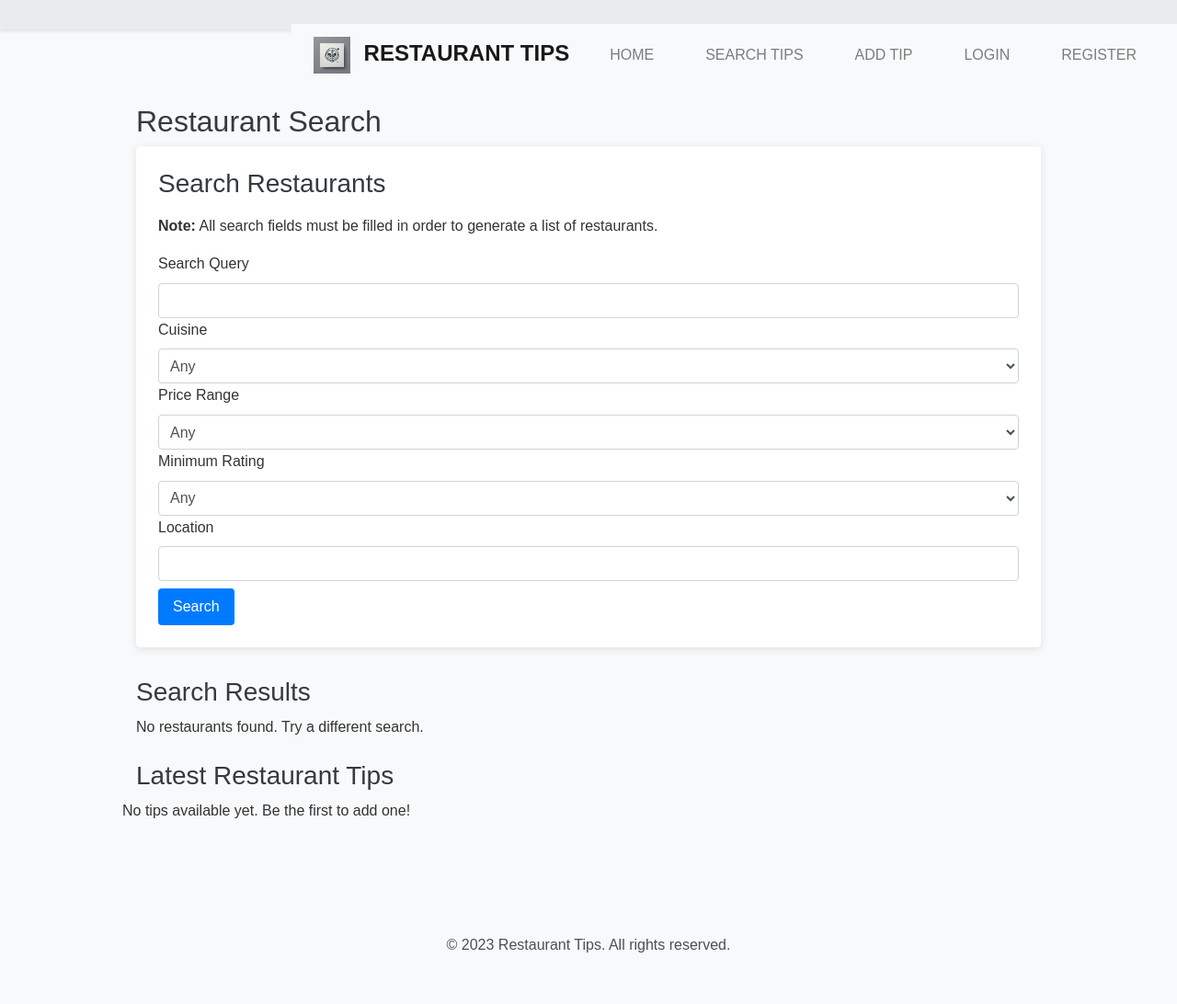
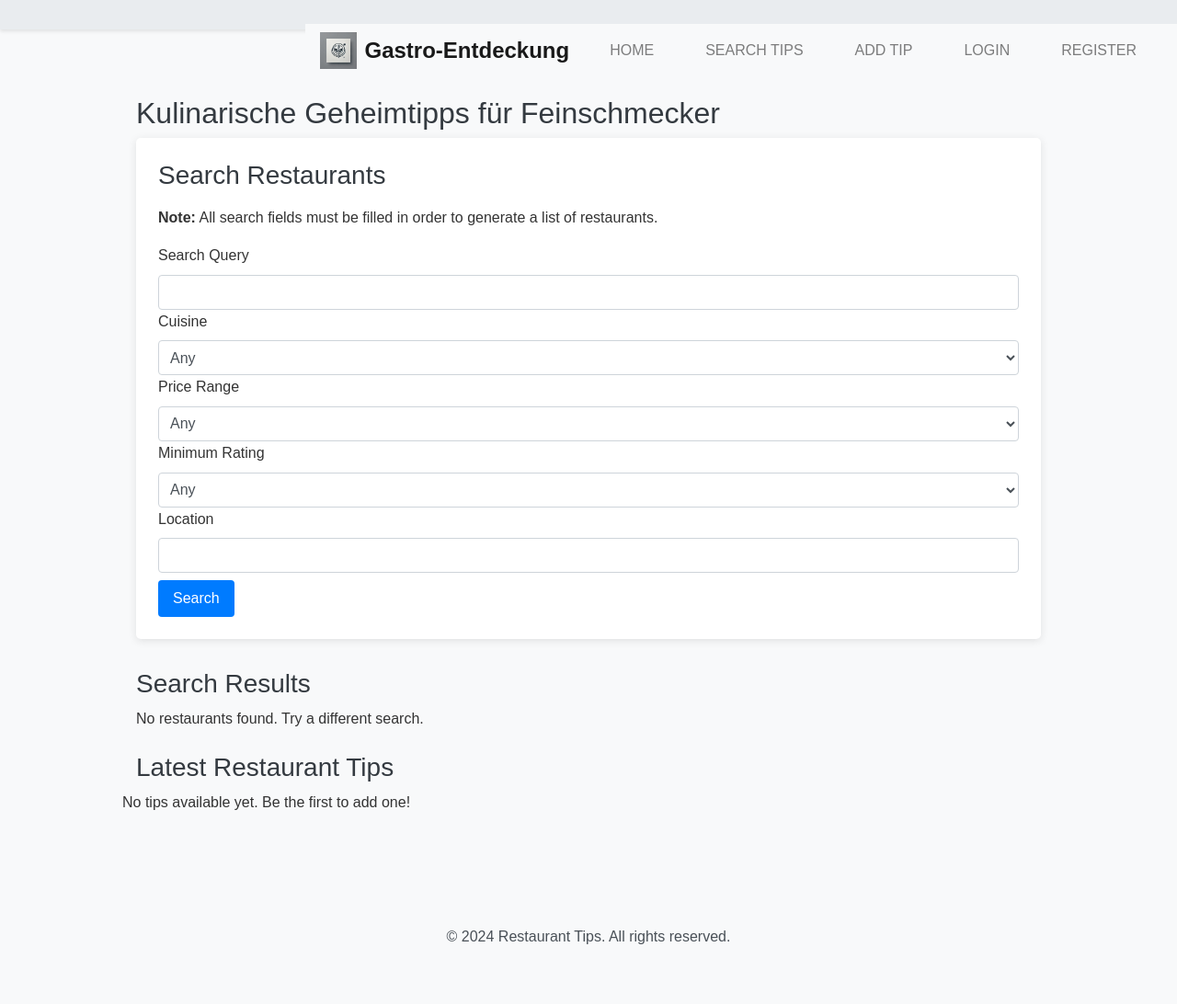
Before and after one commit to AKir2024/Gastro-Entdeckung-App, a Flask app: page / in a window 1280 px wide. Shown: the whole page at 92% size. After the commit the page ends 1027 px from the top, so only its background shows below. Run offline with Flask 3, Linux system fonts and the light colour scheme; data that the repository does not hold is empty; some libraries are stand-ins or nearby versions.

Commit message:
Add files via upload

```diff
--- a/static/style.css
+++ b/static/style.css
@@ -244,15 +244,20 @@ body {
      }
 
     /* Logo and Headline Styles */
+    .logo-container {
+        display: flex;
+        align-items: center;
+    }
+
     .navbar-brand {
         font-size: 1.5rem;
         font-weight: bold;
         color: #343a40;
-        padding-left: 0.5rem;
+        padding: 0;
+        margin-left: 0.5rem;
     }
 
     .logo-img {
         max-width: 40px;
-        margin-right: 0.5rem;
         vertical-align: middle;
     }
--- a/templates/base.html
+++ b/templates/base.html
@@ -10,10 +10,10 @@
 <body>
     <header>
         <nav class="navbar navbar-expand-lg navbar-light bg-light">
-            <a class="navbar-brand" href="{{ url_for('index') }}">
+            <div class="logo-container">
                 <img src="{{ url_for('static', filename='logo.png') }}" alt="Logo" class="logo-img">
-                Restaurant Tips
-            </a>
+                <span class="navbar-brand">Gastro-Entdeckung</span>
+            </div>
             <button class="navbar-toggler" type="button" data-toggle="collapse" data-target="#navbarNav" aria-controls="navbarNav" aria-expanded="false" aria-label="Toggle navigation">
                 <span class="navbar-toggler-icon"></span>
             </button>
@@ -55,7 +55,7 @@
 
     <footer class="bg-light py-3 mt-5">
         <div class="container text-center">
-            <p>&copy; 2023 Restaurant Tips. All rights reserved.</p>
+            <p>&copy; 2024 Restaurant Tips. All rights reserved.</p>
         </div>
     </footer>
 
--- a/templates/index.html
+++ b/templates/index.html
@@ -3,7 +3,7 @@
 {% block title %}Home - Restaurant Search{% endblock %}
 
 {% block content %}
-    <h2>Restaurant Search</h2>
+    <h2>Kulinarische Geheimtipps für Feinschmecker</h2>
     {% if current_user.is_authenticated %}
         <p>Welcome back, {{ current_user.email }}!</p>
     {% endif %}
```
Also changed, not shown: instance/restaurant_tips.db.
